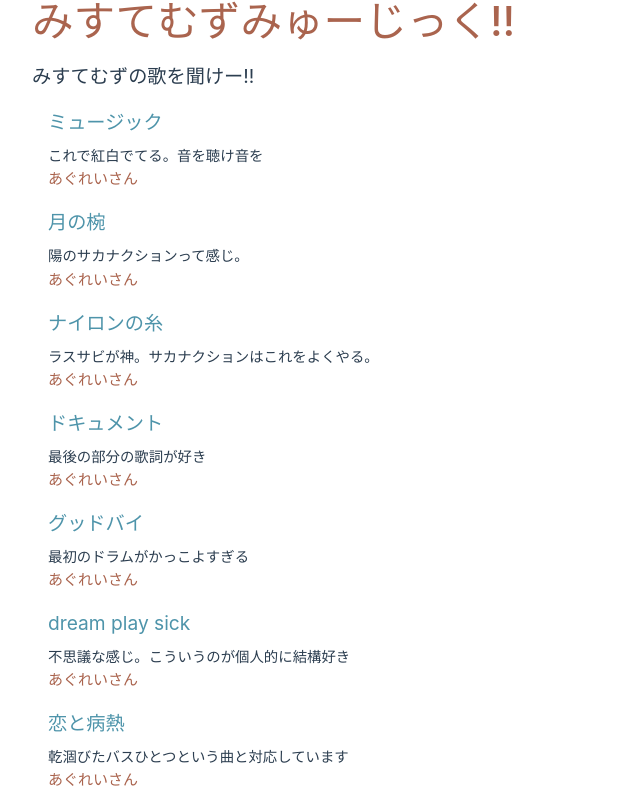
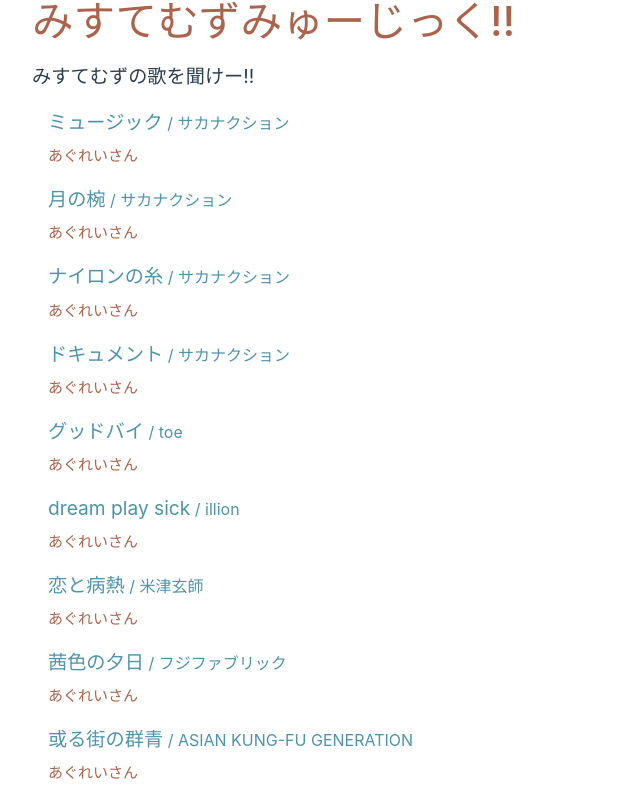
Before and after one commit to nakamu2473/mystemsMusic, a Vue app: page /#/ in a window 1280 px wide. Shown: the top 800 px of the page, without its empty margins (0-640 px from the left). Built offline with nearby package versions, Linux system fonts and the light colour scheme.

Commit message:
アーティスト名を表示

```diff
--- a/src/pages/linkList.vue
+++ b/src/pages/linkList.vue
@@ -27,11 +27,16 @@
           <a v-if="nakami.spotify_url" :href="nakami.spotify_url"   target="_blank" rel="noopener noreferrer">
             {{ nakami.music_name }}
           </a>
-          <p v-if="!nakami.spotify_url" class="music_name">
+          <span v-if="!nakami.spotify_url" class="music_name">
             {{ nakami.music_name }}
-          </p>
+          </span>
+          <span class="artist_name">
+             / {{ nakami.artist_name }}
+          </span>
+
         </template>
-        <div class="description">{{  nakami.comment}}</div>
+          <template #artist_name> </template>
+
         <a :href="nakami.mystems_url"   target="_blank" rel="noopener noreferrer">
           {{ nakami.mystems_name }}さん
         </a>
@@ -51,5 +56,9 @@
 .music_name {
   color : #4E94AA
 }
+.artist_name {
+  color : #4E94AA;
+  font-size: 1rem;
+}
 
 </style>
```
